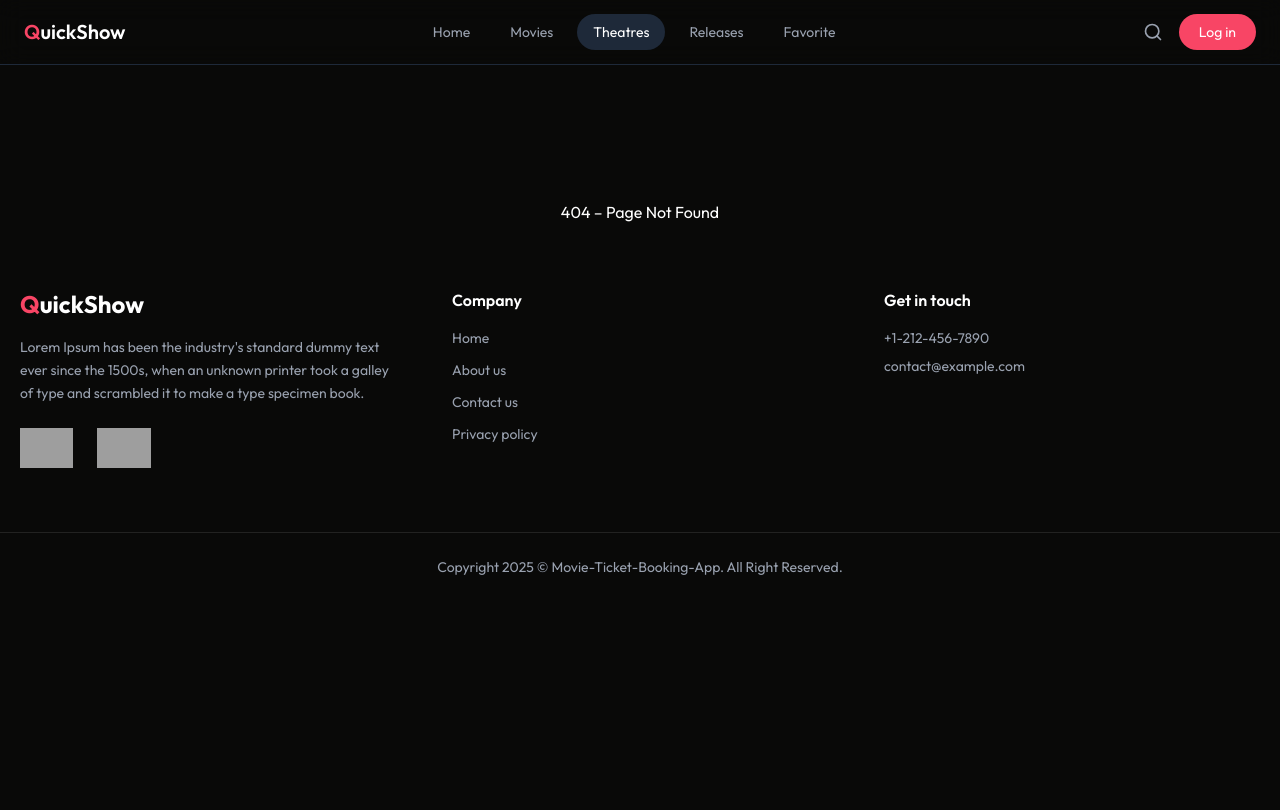
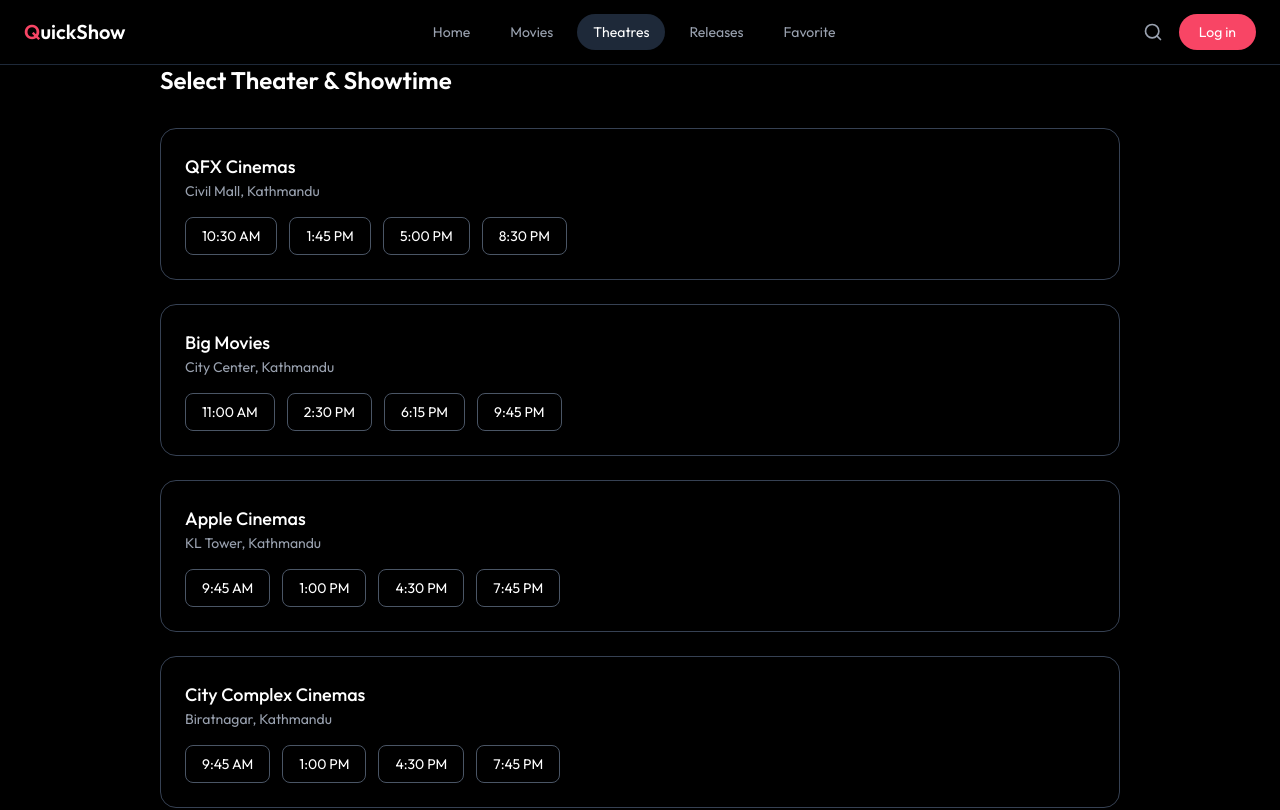
Before and after one commit to Parvesh-ops/Movie-Ticket-Booking, a React (Vite) app in the folder Movie_Ticket_Booking/: page /theatres in a window 1280 px wide. Shown: the top 810 px of the page. Built offline with nearby package versions, Linux system fonts and the light colour scheme; grey boxes are pictures that could not be loaded.

Commit message:
builded theaters.jsx so user can choose their fav theaters to their nearest movie

```diff
--- a/Movie_Ticket_Booking/src/main.jsx
+++ b/Movie_Ticket_Booking/src/main.jsx
@@ -12,6 +12,7 @@ import MyBooking from "./pages/MyBooking";
 import Favorite from "./pages/Favorite";
 import DateSelect from "./components/DateSelect/DateSelect";
 import PayNow from "./pages/payNow";
+import Theaters from "./pages/Theaters";
 
 // Dashboard Routes
 import DashboardLayout from "./dashboard/DashboardLayout";
@@ -32,6 +33,7 @@ const router = createBrowserRouter([
       { path: "movie", element: <Movie /> },
       { path: "movie/:id", element: <MovieDetail /> },
       { path: "movie/:id/:date", element: <SeatLayout /> },
+      { path: "theatres", element: <Theaters /> },
       { path: "my-booking", element: <MyBooking /> },
       { path: "favorite", element: <Favorite /> },
       { path: "date-select", element: <DateSelect /> },
--- a/Movie_Ticket_Booking/src/pages/SeatLayout.jsx
+++ b/Movie_Ticket_Booking/src/pages/SeatLayout.jsx
@@ -1,5 +1,5 @@
 import React, { useState, useEffect } from 'react';
-import { useParams, useNavigate } from 'react-router-dom';
+import { useParams, useNavigate, useLocation } from 'react-router-dom';
 import { assets, dummyDateTimeData, dummyShowsData } from '../assets/assets';
 import { ArrowRightIcon, ClockIcon } from 'lucide-react';
 import isoTimeformat from '../../lib/isoTimeformat.js';
@@ -14,6 +14,7 @@ const SeatLayout = () => {
   const [show, setShow] = useState(null);
 
   const navigate = useNavigate();
+  const location = useLocation();
 
   const getShow = async () => {
     const showData = dummyShowsData.find(show => show.id.toString() === id);
@@ -30,6 +31,21 @@ const SeatLayout = () => {
   useEffect(() => {
     getShow();
   }, [id, date]);
+
+  // If route contains ?time=..., preselect that show time once show data loads
+  useEffect(() => {
+    if (!show) return;
+    try {
+      const params = new URLSearchParams(location.search);
+      const timeParam = params.get('time');
+      if (timeParam && show.dateTime && show.dateTime[date]) {
+        const matched = show.dateTime[date].find((item) => item.time === decodeURIComponent(timeParam));
+        if (matched) setSelectedTime(matched);
+      }
+    } catch (e) {
+      console.error('Failed to parse search params', e);
+    }
+  }, [show, date, location.search]);
 
   const toggleSeat = (seatId) => {
     if (selectedSeats.includes(seatId)) {
--- /dev/null
+++ b/Movie_Ticket_Booking/src/pages/Theaters.jsx
@@ -0,0 +1,90 @@
+import React from "react";
+import { useNavigate, useParams } from "react-router-dom";
+
+const dummyTheatersData = [
+  {
+    id: "t1",
+    name: "QFX Cinemas",
+    location: "Civil Mall, Kathmandu",
+    shows: ["10:30 AM", "1:45 PM", "5:00 PM", "8:30 PM"]
+  },
+  {
+    id: "t2",
+    name: "Big Movies",
+    location: "City Center, Kathmandu",
+    shows: ["11:00 AM", "2:30 PM", "6:15 PM", "9:45 PM"]
+  },
+  {
+    id: "t3",
+    name: "Apple Cinemas",
+    location: "KL Tower, Kathmandu",
+    shows: ["9:45 AM", "1:00 PM", "4:30 PM", "7:45 PM"]
+  },
+  {
+    id: "t4",
+    name: "City Complex Cinemas",
+    location: "Biratnagar, Kathmandu",
+    shows: ["9:45 AM", "1:00 PM", "4:30 PM", "7:45 PM"]
+  },
+  {
+    id: "t5",
+    name: "City  Cinemas",
+    location: "Biratnagar, Kathmandu",
+    shows: ["9:45 AM", "1:00 PM", "4:30 PM", "7:45 PM"]
+  },
+];
+
+const Theaters = () => {
+  const navigate = useNavigate();
+  const { id, date } = useParams(); // movie id & selected date
+
+  return (
+    <div className="min-h-screen bg-black text-white px-6 md:px-16 lg:px-40 py-16">
+
+      <h1 className="text-2xl font-semibold mb-8">
+        Select Theater & Showtime
+      </h1>
+
+      <div className="flex flex-col gap-6">
+        {dummyTheatersData.map(theater => (
+          <div
+            key={theater.id}
+            className="border border-gray-700 rounded-2xl p-6 hover:border-[#f84565] transition"
+          >
+            {/* THEATER INFO */}
+            <div className="mb-4">
+              <h2 className="text-lg font-medium">{theater.name}</h2>
+              <p className="text-sm text-gray-400">{theater.location}</p>
+            </div>
+
+            {/* SHOW TIMES */}
+            <div className="flex flex-wrap gap-3">
+              {theater.shows.map((time, index) => (
+                <button
+                  key={index}
+                  onClick={() => {
+                    if (!id || !date) {
+                      // If movie or date not present, navigate to movies list
+                      navigate(`/movie`);
+                      return;
+                    }
+
+                    const encodedTime = encodeURIComponent(time);
+                    navigate(`/movie/${id}/${date}?theater=${theater.id}&time=${encodedTime}`);
+                  }}
+                  className="px-4 py-2 border border-gray-600 rounded-lg
+                  text-sm hover:bg-[#f84565] hover:border-[#f84565]
+                  transition"
+                >
+                  {time}
+                </button>
+              ))}
+            </div>
+          </div>
+        ))}
+      </div>
+    </div>
+  );
+};
+
+export default Theaters;
```
Lines whose indentation alone changed are shown as unchanged.
